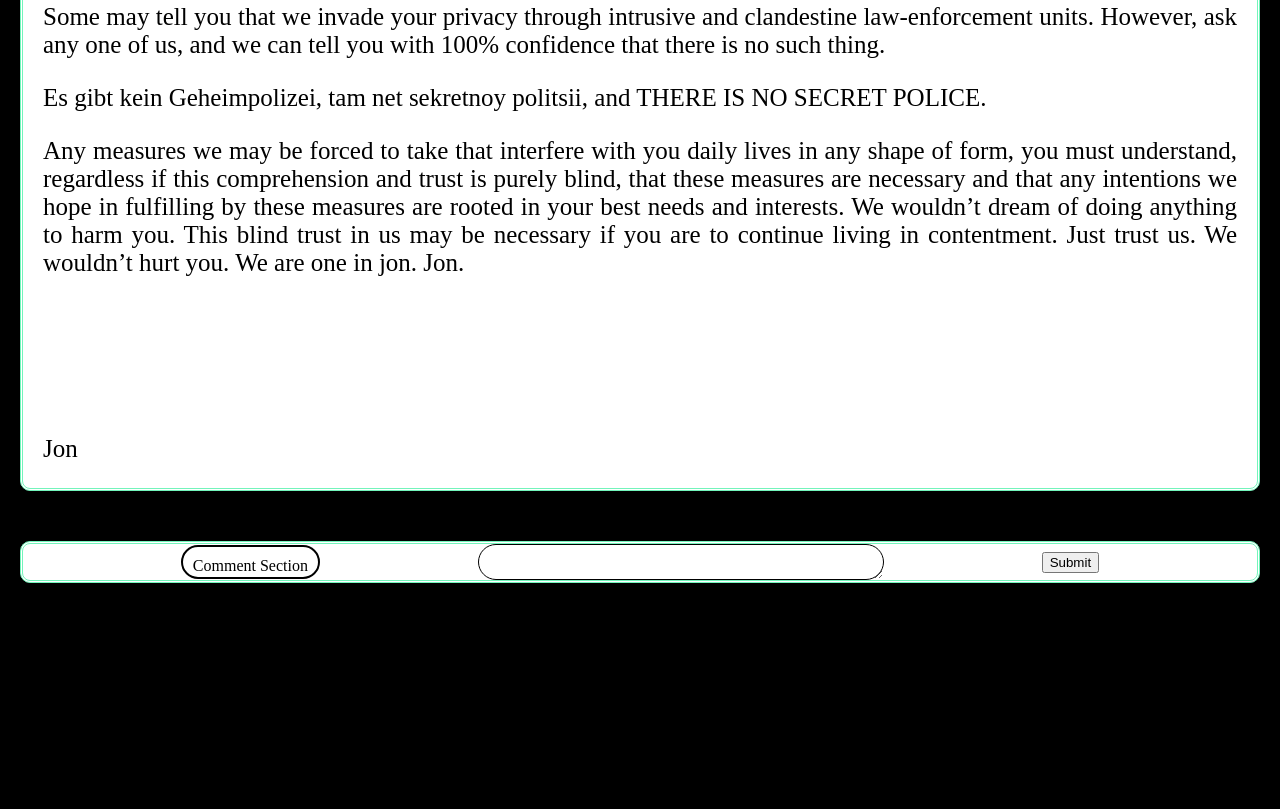
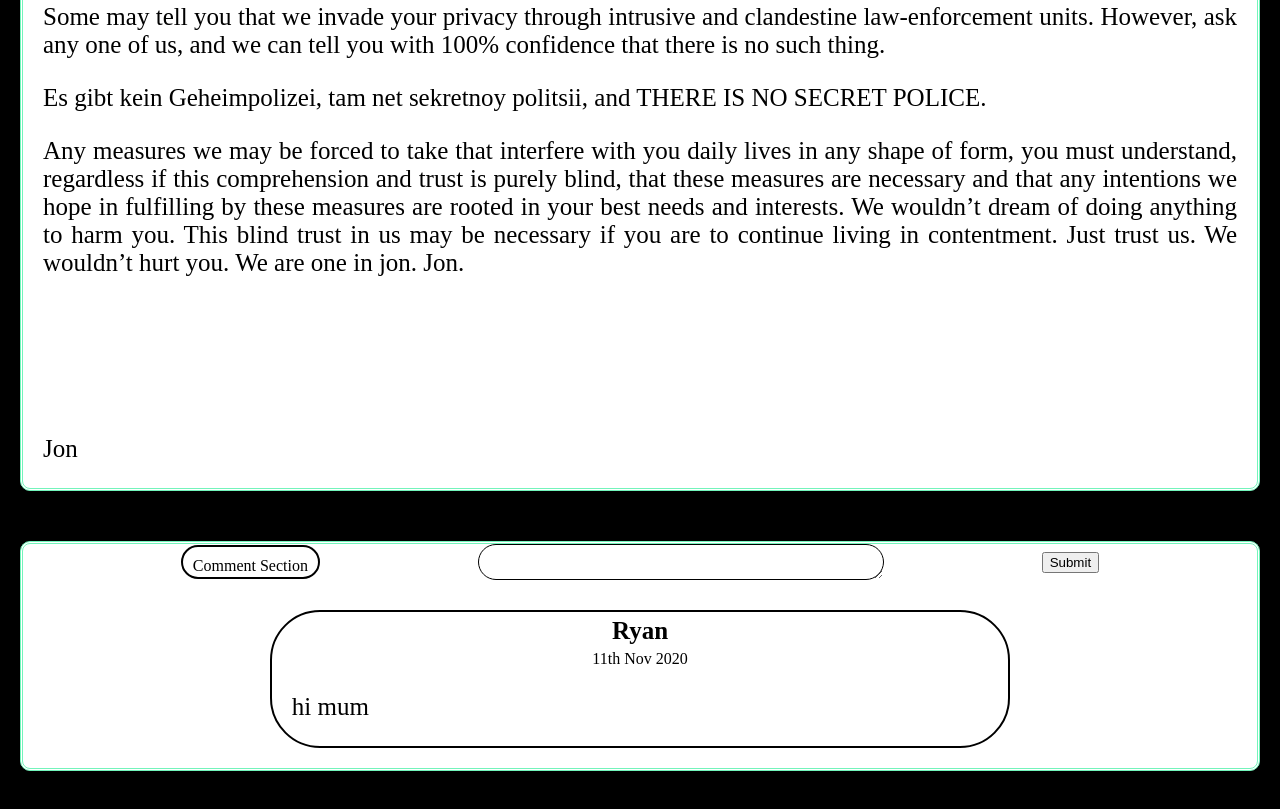
Before and after one commit to Evilhotdog/The-House-Of-Toads, a plain HTML site: page index.html in a window 1280 px wide. Shown: the part 4373-5182 px from the top of the page. Before the commit the page ends 5006 px from the top, so only its background shows below. Drawn offline with nearby package versions, Linux system fonts and the light colour scheme.

Commit message:
Updated styling of comment

```diff
--- a/index.html
+++ b/index.html
@@ -6,6 +6,9 @@
   <meta name="description" content="My Page Description">
   <link rel="stylesheet" href="style.css">
   <link rel="shortcut icon" href="#">
+  <script src="https://unpkg.com/react@16.5.2/umd/react.production.min.js"></script>
+    <script src="https://unpkg.com/react-dom@16.5.2/umd/react-dom.production.min.js"></script>
+    <script src="https://unpkg.com/babel-standalone@6.26.0/babel.min.js"></script>
 </head>
 <body>
     <header>
@@ -100,10 +103,8 @@
         </div>
         <div id = commentsList></div>
     </div>
-    <script type="text/babel">
-    console.log("E")
-    ReactDOM.render(<h1>Hello, world!</h1>,document.getElementById('commentsList'));
-    console.log("E");
+
+    <script type="text/babel" src="script.js">
     </script>
 </body>
 </html>
--- a/script.js
+++ b/script.js
@@ -1,3 +1,11 @@
+class Comment extends React.Component{
+    render() {
+        return <div class="comment">
+            <h5 class="commentname">{this.props.username}</h5> <span class="commentdate">{this.props.date}</span>
+            <p class="commenttext">{this.props.text}</p>
+        </div>
 
+    }
+}
 console.log("Hello")
-ReactDOM.render(<h2>Hello</h2>, document.getElementById('commentsList'))
+ReactDOM.render(<Comment username="Ryan"text="hi mum" date="11th Nov 2020"/>, document.getElementById('commentsList'))
--- a/style.css
+++ b/style.css
@@ -91,3 +91,28 @@ h2 {
     border-style: solid;
     padding: 10px;
 }
+.comment {
+    border-radius: 50px;
+    border-color: black;
+    border-width: 2px;
+    border-style: solid;
+    margin-left: 20%;
+    margin-right: 20%;
+    text-align: center;
+    align-self: center;
+    margin-top: 30px;
+    margin-bottom: 20px;
+}
+.commentname {
+    padding: 0px;
+    margin-top: 5px;
+    margin-bottom: 5px;
+    font-size: 25px;
+    text-align: center;
+}
+.commentdate {
+    text-align: center;
+}
+.commenttext {
+    text-align: justify;
+}
```
